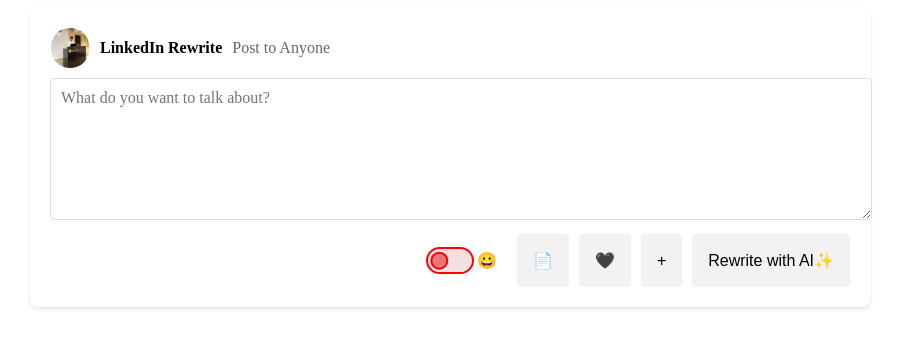
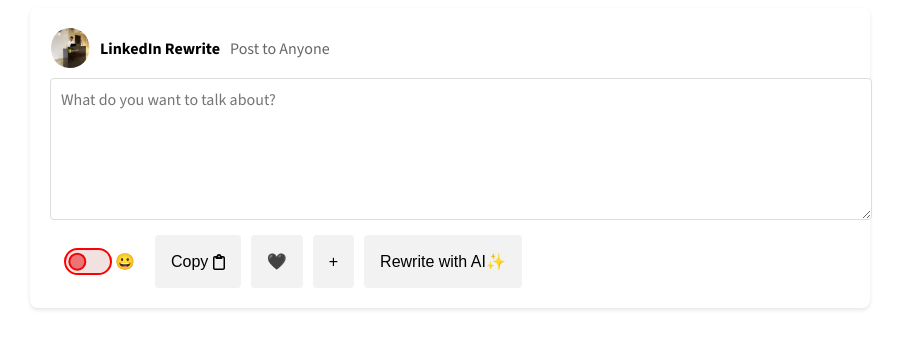
Before and after one commit to zpratikpathak/Linkedrite, a Django app: page / in a window 1280 px wide. Shown: the top 349 px of the page, without its empty margins (190-1093 px from the left). Run offline with Django 4.2, Linux system fonts and the light colour scheme.

Commit message:
Working Model Completed

```diff
--- a/rewrite/static/rewrite/style.css
+++ b/rewrite/static/rewrite/style.css
@@ -6,6 +6,15 @@
     margin: 0;
     background-color: #f0f0f0
 } */
+
+@import url('https://fonts.googleapis.com/css2?family=Source+Sans+3:ital,wght@0,200..900;1,200..900&display=swap');
+
+body {
+  font-family: "Source Sans 3", sans-serif;
+  font-optical-sizing: auto;
+  font-weight: 14;
+  font-style: normal;
+}
 
 .post-box {
 
@@ -52,7 +61,7 @@
 
   .actions {
     display: flex;
-    justify-content: flex-end;
+    justify-content: flex-start;
     margin-top: 10px;
   }
 
@@ -142,3 +151,17 @@
     cursor: pointer;
     user-select: none;
    }
+
+   #doc-btn {
+    /* width: 35%; */
+    /* height: 100%; */
+    display: flex;
+    align-items: center;
+    justify-content: center;
+    /* color: rgb(233, 11, 11); */
+    /* background-color: rgb(0, 0, 0); */
+  }
+
+.rewriteButton {
+  justify-content: flex-end;
+}
--- a/rewrite/templates/rewrite/index.html
+++ b/rewrite/templates/rewrite/index.html
@@ -30,7 +30,22 @@
             <input id="emojiNeeded" type="checkbox" />😀
           </div>
           <!-- <button id="emoji-btn">😀</button> -->
-          <button id="doc-btn" onclick="copyText()">📄</button>
+          <button id="doc-btn" onclick="copyText()">
+            Copy&nbsp;
+            <span class="svgIcon"></span>
+            <svg
+              fill="black"
+              viewBox="0 0 384 512"
+              height="1em"
+              xmlns="http://www.w3.org/2000/svg"
+            >
+
+                <path
+                  d="M280 64h40c35.3 0 64 28.7 64 64V448c0 35.3-28.7 64-64 64H64c-35.3 0-64-28.7-64-64V128C0 92.7 28.7 64 64 64h40 9.6C121 27.5 153.3 0 192 0s71 27.5 78.4 64H280zM64 112c-8.8 0-16 7.2-16 16V448c0 8.8 7.2 16 16 16H320c8.8 0 16-7.2 16-16V128c0-8.8-7.2-16-16-16H304v24c0 13.3-10.7 24-24 24H192 104c-13.3 0-24-10.7-24-24V112H64zm128-8a24 24 0 1 0 0-48 24 24 0 1 0 0 48z"
+                ></path>
+              </span>
+            </svg>
+          </button>
           <button
             id="robot-btn"
             onclick="window.open('https://github.com/zpratikpathak')"
@@ -39,7 +54,9 @@
           </button>
           <button id="add-btn">+</button>
           <!-- <button id="post-btn" disabled>Post</button> -->
+
           <button id="rewrite-btn" type="submit">Rewrite with AI✨</button>
+
         </div>
       </div>
     </div>
@@ -74,6 +91,7 @@
           let i = 0;
           const typingEffect = setInterval(() => {
             postInput.value = responseAI.slice(0, i);
+            postInput.rows = postInput.value.split("\n").length; // Adjust the rows attribute based on the number of lines in the textarea
             i++;
             if (i > responseAI.length) {
               clearInterval(typingEffect);
```
Also changed, not shown: requirements.txt (added, +140 -0 lines).
